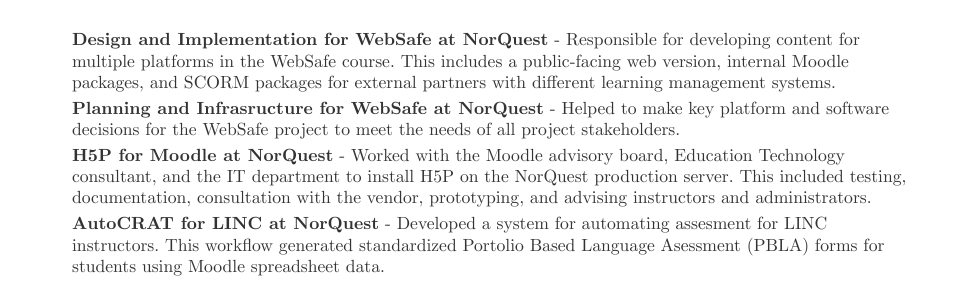
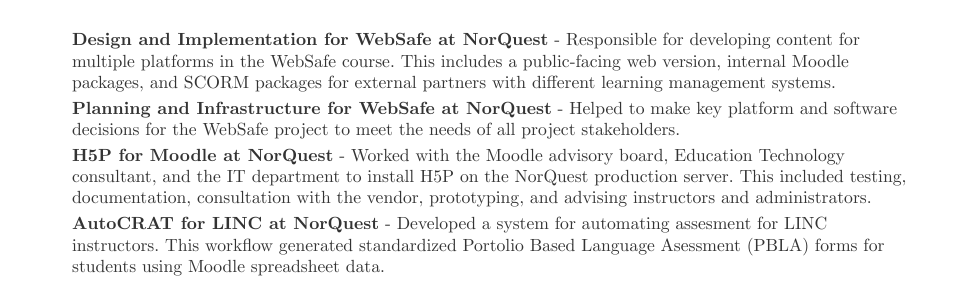
Before and after one commit to bigrube77/bigrube77.github.io, a Jekyll site: the page built from teaching/index.html, in a window 1280 px wide and 900 px high, scrolled down 1741 px. Shown: the part 162-453 px from the top of the window, without its empty margins (160-1119 px from the left). Built offline with Jekyll 4.4.1, drawn with Linux system fonts in a browser that asks for light colours.

Commit message:
Update index.html

```diff
--- a/teaching/index.html
+++ b/teaching/index.html
@@ -70,7 +70,7 @@
 
     <li><b>Design and Implementation for WebSafe at NorQuest</b> - Responsible for developing content for multiple platforms in the WebSafe course. This includes a public-facing web version, internal Moodle packages, and SCORM packages for external partners with different learning management systems.
 
-    <li><b>Planning and Infrasructure for WebSafe at NorQuest</b> - Helped to make key platform and software decisions for the WebSafe project to meet the needs of all project stakeholders.
+    <li><b>Planning and Infrastructure for WebSafe at NorQuest</b> - Helped to make key platform and software decisions for the WebSafe project to meet the needs of all project stakeholders.
 
     <li><b>H5P for Moodle at NorQuest</b> - Worked with the Moodle advisory board, Education Technology consultant, and the IT department to install H5P on the NorQuest production server. This included testing, documentation, consultation with the vendor, prototyping, and advising instructors and administrators.
 
```
